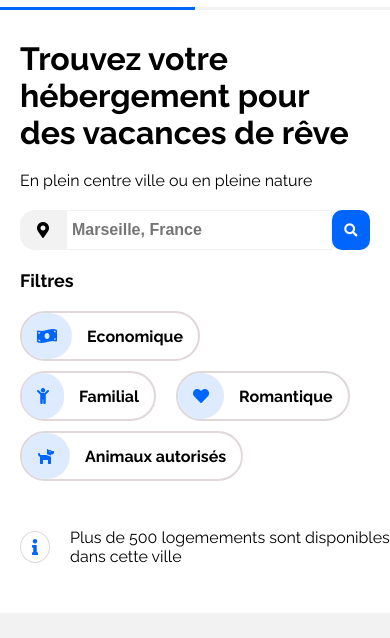
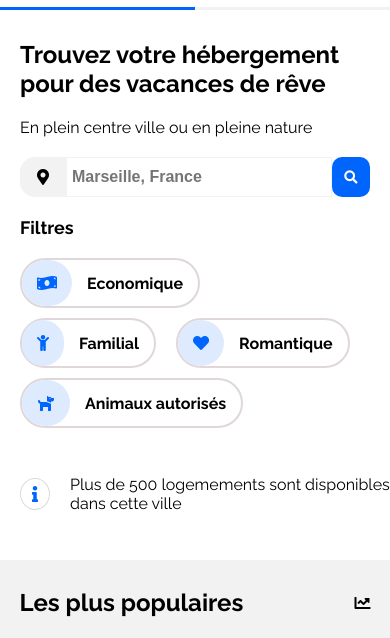
Before and after one commit to SelimBoughlam/SelimBoughlam_2_17072021, a plain HTML site: page index.html in a window 390 px wide. Shown: the part 154-792 px from the top of the page. Drawn offline with Linux system fonts and the light colour scheme.

Commit message:
modfication taille titre principal du header pour correspondre à la maquette mobile

```diff
--- a/styles.css
+++ b/styles.css
@@ -538,6 +538,9 @@ ul li {
   .fa-info {
     margin: 20px 20px;
   }
+  .header_title {
+    font-size: 1.5em;
+  }
 }
 
 @media screen and (max-width: 650px) {
```
